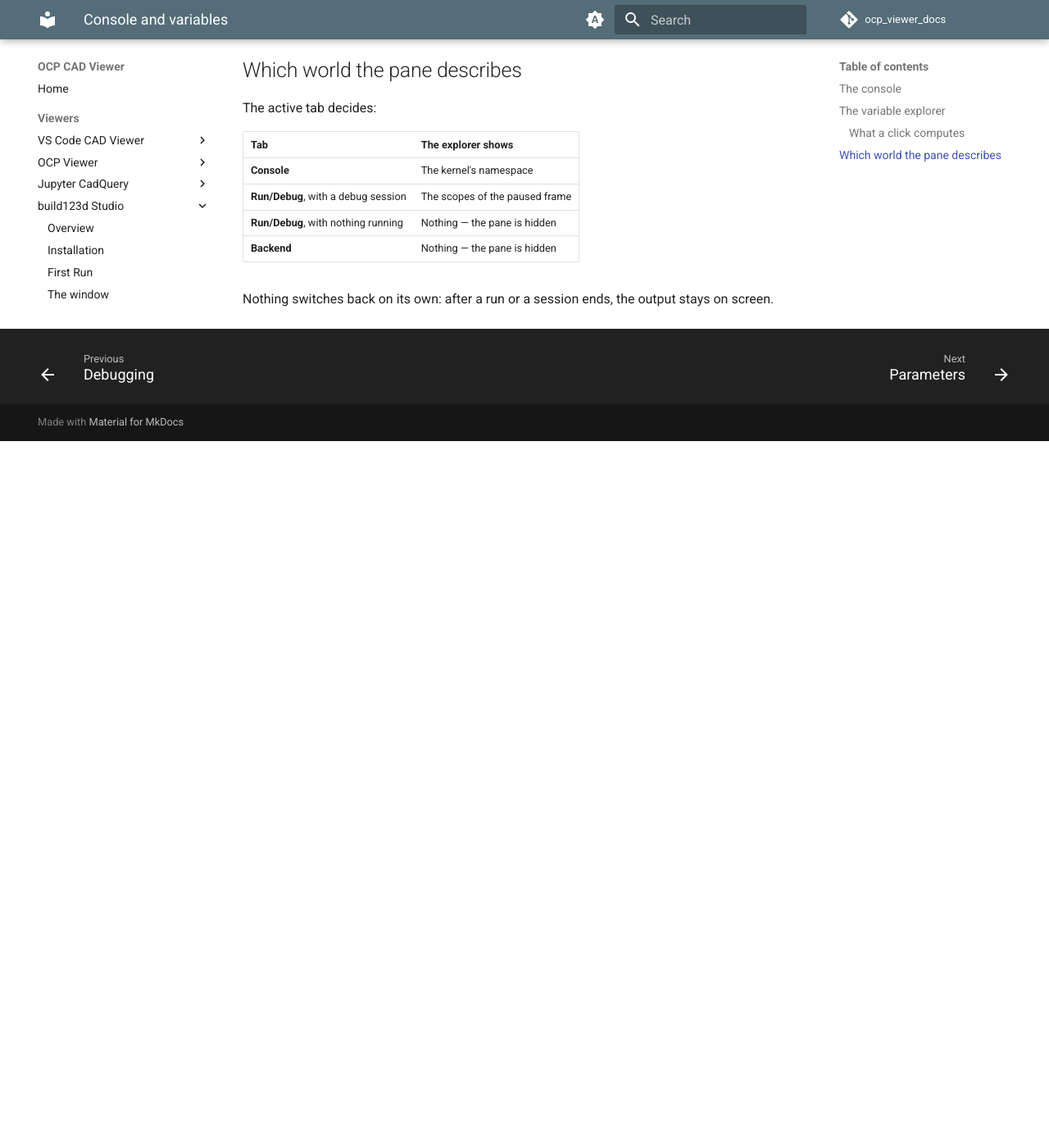
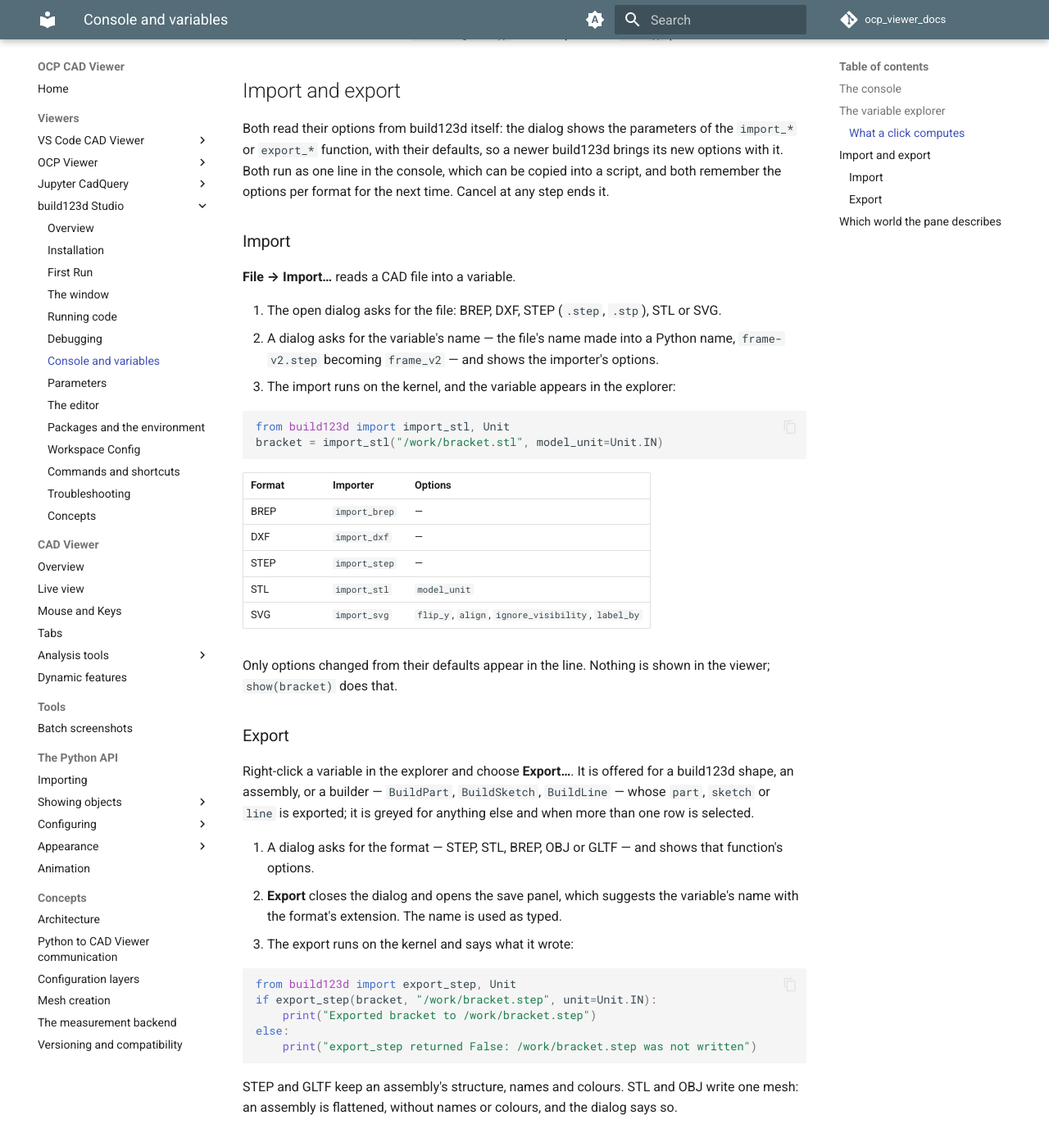
Before and after one commit to bernhard-42/ocp_viewer_docs, an MkDocs documentation site: the page built from docs/viewers/build123d_studio/console_variables.md, in a window 1280 px wide and 1400 px high, scrolled down 2165 px. Shown: the whole window at 82% size. Built offline with MkDocs 1.6.1 and Material for MkDocs 9.7.7, drawn with Linux system fonts in a browser that asks for light colours; comment, search, counter and statistics services are not loaded; before the commit the page ends 2703 px from its top, so only the background shows below that; some of the changed text lies outside the part shown.

Commit message:
Studio 0.10.0: Import…, Export…, minimap, the 0.10.0 dependency ranges
Console and variables gains "Import and export": File > Import… (open
dialog, then the variable's name and the importer's options, then the
assignment in the console) and the explorer's Export… (format and options,
then the save panel, then the export line), with the five importers'
options and which export formats keep an assembly's structure. The editor
page documents Settings > Editor > Show minimap, the menus table lists
Import…, and the tree's Show points to Import… for a named import.

Packages' Upgrade table now matches Studio 0.10.0's runtime pyproject:
build123d>=0.13.0, ocp-viewer-core>=1.1.2,<1.2.0, the new
ocp-tessellate>=3.6.3 floor, and cadquery-ocp-stubs>=8.0,<8.1.

Checked with zensical 0.0.69 build --strict: no issues.

Co-Authored-By: Claude Opus 5.5 <noreply@anthropic.com>

````diff
--- a/docs/viewers/build123d_studio/console_variables.md
+++ b/docs/viewers/build123d_studio/console_variables.md
@@ -37,7 +37,7 @@ Expanding a row asks for its contents at that moment, as deep as the data goes:
 
 **Filter and sort.** The box above the table filters the rows: type part of a name — or of a build123d label — and only matching variables stay, through every refresh, until Escape clears it. Clicking **Name** or **Type** in the header sorts by that column; a second click reverses it, a third returns to the order the names were defined in.
 
-**Selection.** A click on a row selects it; the chevron opens it. Cmd-click (Ctrl-click on Windows and Linux) adds a row to the selection, Shift-click extends it. Right-clicking offers **Show** and **Copy** for everything selected: Show runs `show(a, b, c, names=["a", "b", "c"])` on the kernel — the variable names become the names in the viewer's tree — with the line appearing in the console; Copy puts the names on the clipboard as `a, b, c`. Rows below a variable are addressed by position and have no name, so they cannot be selected. `_imported`, the result of Show on a CAD file in the tree, is a plain variable like any other.
+**Selection.** A click on a row selects it; the chevron opens it. Cmd-click (Ctrl-click on Windows and Linux) adds a row to the selection, Shift-click extends it. Right-clicking offers **Show** and **Copy** for everything selected: Show runs `show(a, b, c, names=["a", "b", "c"])` on the kernel — the variable names become the names in the viewer's tree — with the line appearing in the console; Copy puts the names on the clipboard as `a, b, c`. For a single build123d object it also offers **Export…** — see [Import and export](#import-and-export). Rows below a variable are addressed by position and have no name, so they cannot be selected. `_imported`, the result of Show on a CAD file in the tree, is a plain variable like any other.
 
 ### What a click computes
 
@@ -60,6 +60,51 @@ In [2]: rc.volume
 
 The viewer shows the extent `bounding_box()` would report, and `show()` prints it.
 
+## Import and export
+
+Both read their options from build123d itself: the dialog shows the parameters of the `import_*` or `export_*` function, with their defaults, so a newer build123d brings its new options with it. Both run as one line in the console, which can be copied into a script, and both remember the options per format for the next time. Cancel at any step ends it.
+
+### Import
+
+**File → Import…** reads a CAD file into a variable.
+
+1. The open dialog asks for the file: BREP, DXF, STEP (`.step`, `.stp`), STL or SVG.
+2. A dialog asks for the variable's name — the file's name made into a Python name, `frame-v2.step` becoming `frame_v2` — and shows the importer's options.
+3. The import runs on the kernel, and the variable appears in the explorer:
+
+```python
+from build123d import import_stl, Unit
+bracket = import_stl("/work/bracket.stl", model_unit=Unit.IN)
+```
+
+| Format | Importer      | Options                                            |
+| ------ | ------------- | -------------------------------------------------- |
+| BREP   | `import_brep` | —                                                  |
+| DXF    | `import_dxf`  | —                                                  |
+| STEP   | `import_step` | —                                                  |
+| STL    | `import_stl`  | `model_unit`                                       |
+| SVG    | `import_svg`  | `flip_y`, `align`, `ignore_visibility`, `label_by` |
+
+Only options changed from their defaults appear in the line. Nothing is shown in the viewer; `show(bracket)` does that.
+
+### Export
+
+Right-click a variable in the explorer and choose **Export…**. It is offered for a build123d shape, an assembly, or a builder — `BuildPart`, `BuildSketch`, `BuildLine` — whose `part`, `sketch` or `line` is exported; it is greyed for anything else and when more than one row is selected.
+
+1. A dialog asks for the format — STEP, STL, BREP, OBJ or GLTF — and shows that function's options.
+2. **Export** closes the dialog and opens the save panel, which suggests the variable's name with the format's extension. The name is used as typed.
+3. The export runs on the kernel and says what it wrote:
+
+```python
+from build123d import export_step, Unit
+if export_step(bracket, "/work/bracket.step", unit=Unit.IN):
+    print("Exported bracket to /work/bracket.step")
+else:
+    print("export_step returned False: /work/bracket.step was not written")
+```
+
+STEP and GLTF keep an assembly's structure, names and colours. STL and OBJ write one mesh: an assembly is flattened, without names or colours, and the dialog says so.
+
 ## Which world the pane describes
 
 The active tab decides:
````
Also changed, not shown: docs/viewers/build123d_studio/commands.md (+9 -9 lines), docs/viewers/build123d_studio/editor.md (+4 -0 lines), docs/viewers/build123d_studio/packages.md (+5 -4 lines), docs/viewers/build123d_studio/window.md (+1 -1 lines).
